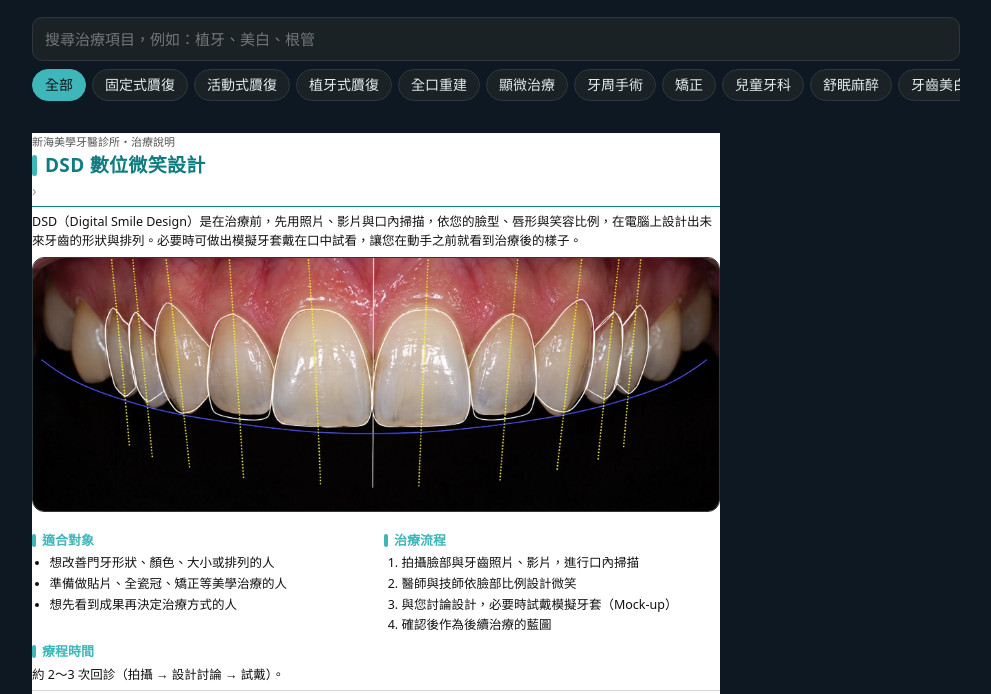
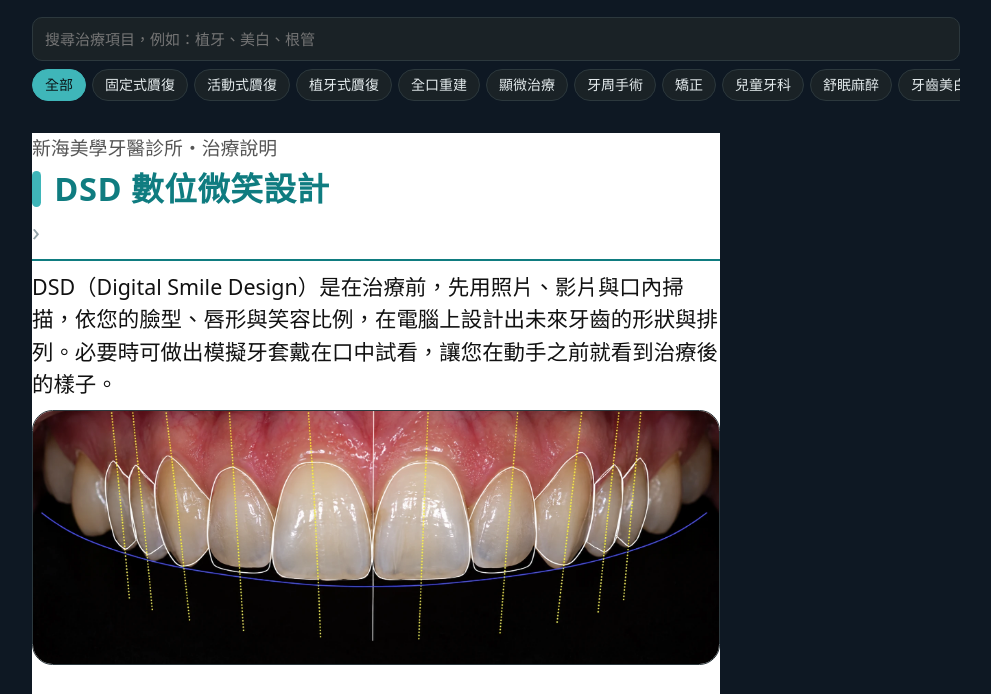
Before and after one commit to ccs93611/assistant-scheduler, a plain HTML site: page treatments.html in a window 1280 px wide. Both pictures are taken after a click on the button "🖨 列印". Shown: the part 76-770 px from the top of the page, without its empty margins (144-1135 px from the left). Drawn offline with Linux system fonts and the light colour scheme.

Commit message:
治療介紹頁列印：每項自動放大或縮小到剛好填滿一張 A4（最多放大 1.8 倍）
Co-Authored-By: Claude Opus 5.5 <noreply@anthropic.com>

```diff
--- a/treatments.html
+++ b/treatments.html
@@ -109,7 +109,7 @@ footer.disc{font-size:12px;color:var(--muted);margin-top:28px;text-align:center}
 }
 /* ---- 列印：A4，只印標記 .pr 的項目 ---- */
 @page{size:A4;margin:14mm 14mm 16mm}
-/* 列印模式：列印前在 body 加上 .pm（列印完移除），每個項目一張 A4；內容較多時 printIds 會自動縮小（zoom）塞進一頁。
+/* 列印模式：列印前在 body 加上 .pm（列印完移除），每個項目一張 A4；printIds 會自動放大或縮小（zoom）讓內容剛好填滿一頁。
    寫成 body.pm 而不是 @media print，列印前才量得到排版後的高度 */
 body.pm details.ti.pr{width:182mm;margin:0;padding:0!important;border:0!important;border-radius:0;box-shadow:none;background:#fff;color:#111}
 body.pm section.cat>h2,body.pm section.cat>.desc,body.pm .ti-items,body.pm .ti-acts{display:none!important}
@@ -211,15 +211,19 @@ function filter(){
   $('#selBar').hidden=!sel.length;$('#selTxt').textContent=`治療計劃單的 ${sel.length} 個項目說明`;
 }
 // 列印指定的項目：暫時展開並標記 .pr，印完恢復
-// 列印指定的項目：每項一張 A4（暫時展開、標記 .pr、body 加 .pm），放不下就等比例縮小，印完恢復
+// 列印指定的項目：每項一張 A4（暫時展開、標記 .pr、body 加 .pm），自動放大或縮小到剛好填滿一頁，印完恢復
 async function printIds(ids){
   const ds=ids.map(id=>document.getElementById(id)).filter(Boolean);if(!ds.length)return;
   const was=ds.map(d=>d.open);ds.forEach(d=>{d.open=true;d.classList.add('pr')});
   document.body.classList.add('pm');
   await Promise.all(ds.flatMap(d=>[...d.querySelectorAll('img')].map(i=>(i.loading='eager',i.decode().catch(()=>{})))));
   const PAGE=1000; // A4 扣掉上下邊界約 267mm ≈ 1009px，留一點空間
-  ds.forEach((d,i)=>{d.style.breakBefore=i?'page':'';const h=d.getBoundingClientRect().height;if(h>PAGE)d.style.zoom=(PAGE/h).toFixed(3)});
-  const done=()=>{ds.forEach((d,i)=>{d.open=was[i];d.classList.remove('pr');d.style.zoom='';d.style.breakBefore=''});document.body.classList.remove('pm');removeEventListener('afterprint',done)};
+  // 每項找出最大的縮放比例 z，讓高度剛好填滿一頁：版面寬度設為 182mm÷z 再放大 z 倍，印出來仍是 182mm 寬（字和圖跟著變大）；超過一頁時 z<1 會縮小
+  const fit=(d,z)=>{d.style.width=(182/z).toFixed(2)+'mm';d.style.zoom=z;return d.getBoundingClientRect().height<=PAGE};
+  ds.forEach((d,i)=>{d.style.breakBefore=i?'page':'';let lo=.5,hi=1.8; // 最多放大 1.8 倍，避免字太大
+    if(fit(d,hi))lo=hi;else for(let k=0;k<9;k++){const m=(lo+hi)/2;if(fit(d,m))lo=m;else hi=m}
+    fit(d,lo)});
+  const done=()=>{ds.forEach((d,i)=>{d.open=was[i];d.classList.remove('pr');d.style.zoom='';d.style.width='';d.style.breakBefore=''});document.body.classList.remove('pm');removeEventListener('afterprint',done)};
   addEventListener('afterprint',done);window.print();
 }
 const shown=()=>[...document.querySelectorAll('details.ti:not([hidden])')].map(d=>d.dataset.id);
```
